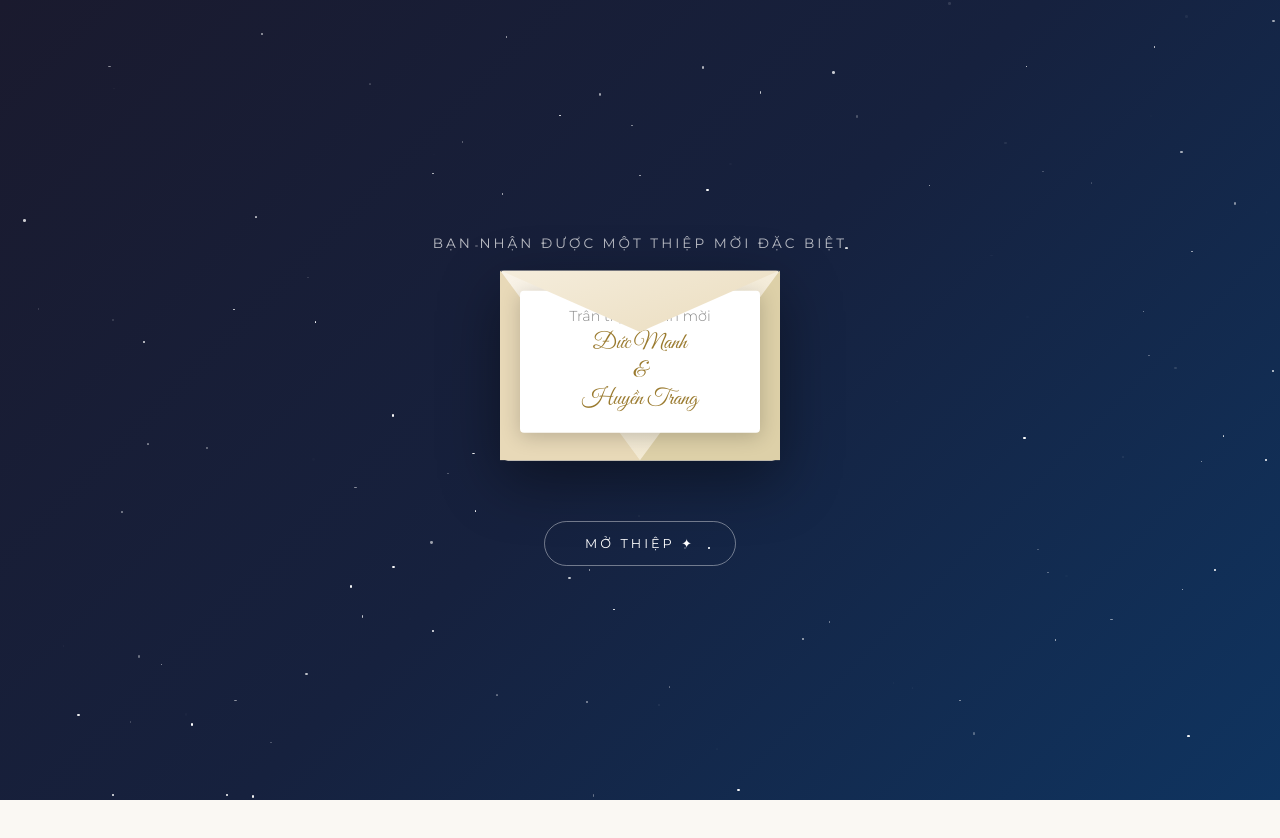
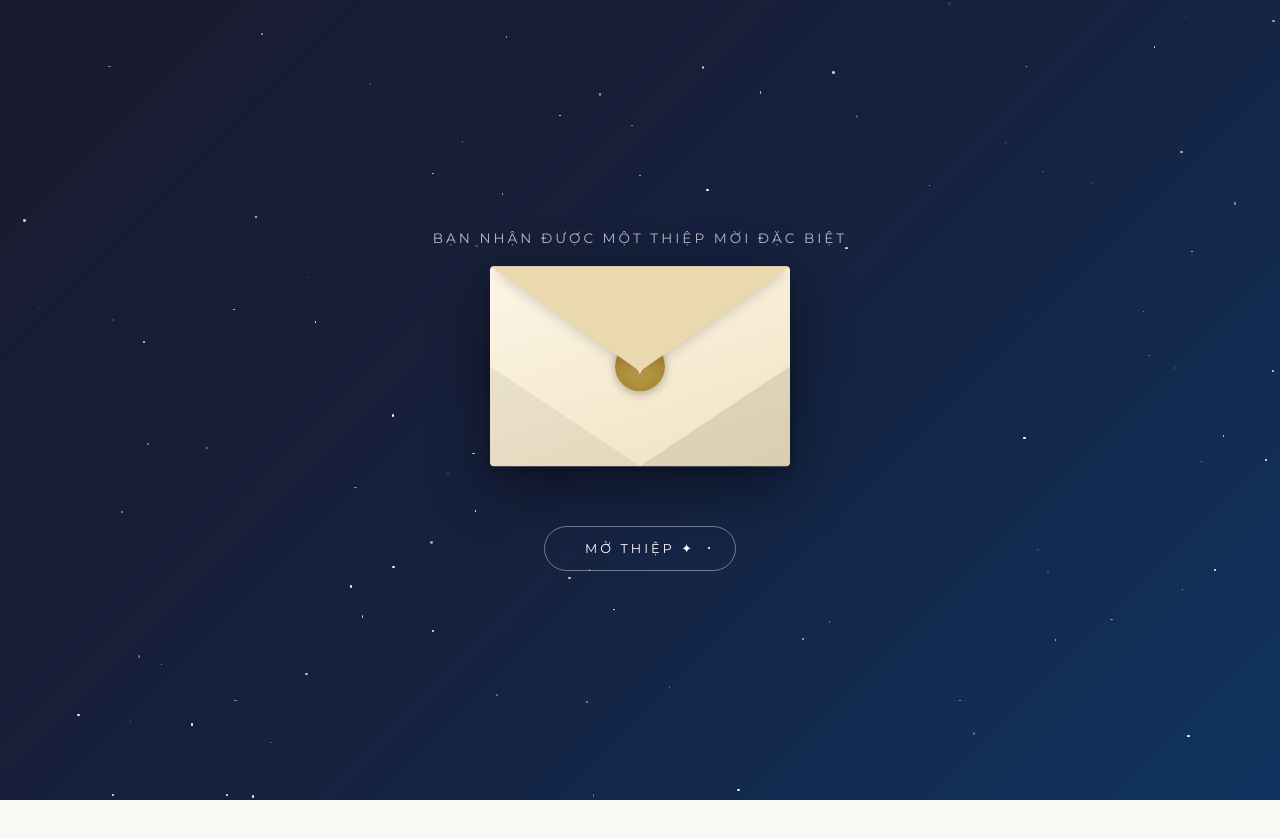
Before and after one commit to PhamVanHung412004/Chong_A_Vo_B, a plain HTML site: page index.html in a window 1280 px wide. Shown: the top 838 px of the page. Drawn offline with nearby package versions, Linux system fonts and the light colour scheme; animation ran at ten frames a second.

Commit message:
Fix envelope: hide letter until opened, add wax seal
- Move env-letter outside env-body so overflow:hidden works
- Letter starts hidden below envelope, rises up on open
- Flap uses border-triangle trick with perspective rotateX
- Add gold wax seal (♥) that fades out on open
- Remove decorative env-left/env-right divs causing "already open" look

Co-Authored-By: Claude Sonnet 4.6 <noreply@anthropic.com>

```diff
--- a/index.html
+++ b/index.html
@@ -82,53 +82,96 @@
       margin-bottom: 30px; animation: fadeInUp 1s ease .5s both;
     }
     .envelope {
-      width: 280px; height: 190px; position: relative;
-      margin: 0 auto 30px; animation: floatEnv 3s ease-in-out infinite;
+      width: 300px; height: 200px; position: relative;
+      margin: 0 auto 30px;
+      animation: floatEnv 3s ease-in-out infinite;
+      perspective: 600px;
     }
-    @keyframes floatEnv { 0%,100%{transform:translateY(0)} 50%{transform:translateY(-15px)} }
+    @keyframes floatEnv { 0%,100%{transform:translateY(0)} 50%{transform:translateY(-14px)} }
+
+    /* Thân phong bì */
     .env-body {
       width: 100%; height: 100%;
-      background: linear-gradient(145deg, #f9f3e8, #f0e6cc);
-      border-radius: 4px 4px 8px 8px;
-      position: relative; overflow: visible;
-      box-shadow: 0 20px 60px rgba(0,0,0,.4);
+      background: linear-gradient(160deg, #fdf6e8, #f0e2c0);
+      border-radius: 4px;
+      position: relative;
+      overflow: hidden;          /* ẩn thư bên trong khi chưa mở */
+      box-shadow: 0 20px 60px rgba(0,0,0,.45), 0 4px 12px rgba(0,0,0,.2);
     }
+
+    /* Đường gấp chéo trái & phải (trang trí mặt phong bì) */
+    .env-body::before,
+    .env-body::after {
+      content: '';
+      position: absolute; bottom: 0;
+      width: 0; height: 0;
+    }
+    .env-body::before {
+      left: 0;
+      border-left: 150px solid rgba(0,0,0,.06);
+      border-top: 100px solid transparent;
+    }
+    .env-body::after {
+      right: 0;
+      border-right: 150px solid rgba(0,0,0,.09);
+      border-top: 100px solid transparent;
+    }
+
+    /* Nắp phong bì – đóng = trỏ xuống, mở = lật lên */
     .env-flap {
       position: absolute; top: 0; left: 0; right: 0;
-      height: 95px;
-      clip-path: polygon(0 0, 50% 65%, 100% 0);
-      background: linear-gradient(160deg, #f5eddc, #e8d9b8);
+      height: 0;
+      border-left:  150px solid transparent;
+      border-right: 150px solid transparent;
+      border-top:   105px solid #ead9af;
       transform-origin: top center;
-      transition: transform .6s ease;
-      z-index: 2;
+      transform-style: preserve-3d;
+      transition: transform .7s cubic-bezier(.4,0,.2,1);
+      z-index: 10;
+      filter: drop-shadow(0 4px 6px rgba(0,0,0,.15));
     }
-    .envelope.open .env-flap { transform: rotateX(180deg); }
-    .env-left {
-      position: absolute; bottom: 0; left: 0;
-      width: 50%; height: 100%;
-      clip-path: polygon(0 0, 100% 100%, 0 100%);
-      background: #e8d9b8;
+    /* Khi mở: lật nắp lên phía sau */
+    .envelope.open .env-flap {
+      transform: rotateX(-175deg);
     }
-    .env-right {
-      position: absolute; bottom: 0; right: 0;
-      width: 50%; height: 100%;
-      clip-path: polygon(0 100%, 100% 0, 100% 100%);
-      background: #ddd0a8;
+
+    /* Thư bên trong – ẩn hoàn toàn lúc đầu */
+    .env-letter {
+      position: absolute;
+      bottom: -10px;           /* bắt đầu dưới phong bì */
+      left: 50%;
+      transform: translateX(-50%);
+      width: 250px;
+      background: #fff;
+      border-radius: 4px; padding: 18px 16px;
+      text-align: center;
+      box-shadow: 0 6px 24px rgba(0,0,0,.18);
+      opacity: 0;
+      transition: bottom .7s ease .35s, opacity .5s ease .35s;
+      z-index: 5;
     }
-    .env-letter {
-      position: absolute; top: 20px; left: 50%;
-      transform: translateX(-50%) translateY(0);
-      width: 240px; background: #fff;
-      border-radius: 4px; padding: 16px;
-      text-align: center;
-      box-shadow: 0 4px 20px rgba(0,0,0,.2);
-      transition: transform .8s ease .3s;
-      z-index: 1;
+    /* Khi mở: thư trồi lên khỏi phong bì */
+    .envelope.open .env-letter {
+      bottom: 145px;
+      opacity: 1;
     }
-    .envelope.open .env-letter { transform: translateX(-50%) translateY(-110px); }
     .env-letter-content { font-family: 'Great Vibes', cursive; color: var(--gold); }
-    .env-letter-content .small { font-size: .9rem; color: #888; font-family: 'Montserrat', sans-serif; font-weight: 300; }
-    .env-letter-content .names { font-size: 1.4rem; color: var(--gold-dark); margin: 4px 0; }
+    .env-letter-content .small { font-size: .85rem; color: #999; font-family: 'Montserrat', sans-serif; font-weight: 300; }
+    .env-letter-content .names { font-size: 1.35rem; color: var(--gold-dark); margin: 6px 0; line-height: 1.4; }
+    /* Con dấu sáp ở giữa phong bì */
+    .env-seal {
+      position: absolute; top: 50%; left: 50%;
+      transform: translate(-50%, -50%);
+      width: 50px; height: 50px;
+      background: radial-gradient(circle, #c9a84c, #9a7a2e);
+      border-radius: 50%;
+      display: flex; align-items: center; justify-content: center;
+      color: #fff; font-size: 1.4rem;
+      box-shadow: 0 2px 10px rgba(0,0,0,.3);
+      transition: opacity .3s ease;
+      z-index: 9;
+    }
+    .envelope.open .env-seal { opacity: 0; }
     .open-btn {
       margin-top: 20px; padding: 14px 40px;
       background: transparent; border: 1px solid rgba(255,255,255,.4);
@@ -680,16 +723,15 @@
   <div class="envelope-wrap">
     <p>Bạn nhận được một thiệp mời đặc biệt</p>
     <div class="envelope" id="envelope">
+      <div class="env-letter">
+        <div class="env-letter-content">
+          <div class="small">Trân trọng kính mời</div>
+          <div class="names">Đức Mạnh<br/>&amp;<br/>Huyền Trang</div>
+        </div>
+      </div>
       <div class="env-body">
+        <div class="env-seal">♥</div>
         <div class="env-flap"></div>
-        <div class="env-left"></div>
-        <div class="env-right"></div>
-        <div class="env-letter">
-          <div class="env-letter-content">
-            <div class="small">Trân trọng kính mời</div>
-            <div class="names">Đức Mạnh<br/>&amp;<br/>Huyền Trang</div>
-          </div>
-        </div>
       </div>
     </div>
     <button class="open-btn" id="open-btn">Mở Thiệp ✦</button>
```
